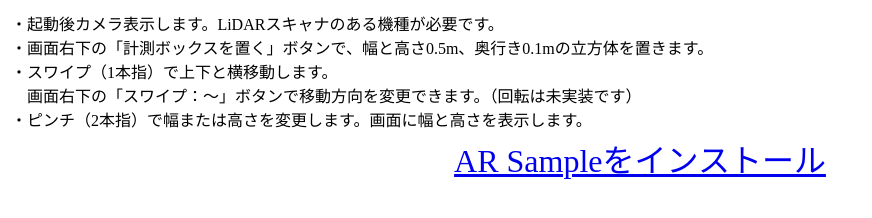
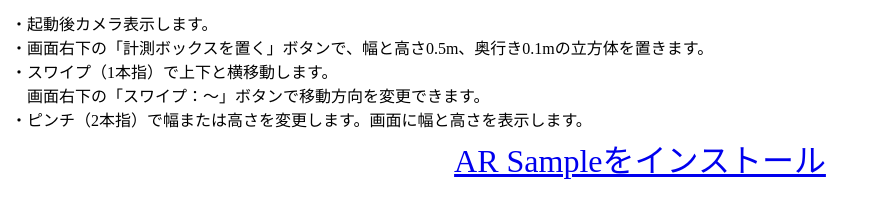
Before and after one commit to myamanaka-cq/myamanaka-cq.github.io, a plain HTML site: page arsample/index.html in a window 1280 px wide. Shown: the whole page, without its empty margins (0-872 px from the left). Drawn offline with Linux system fonts and the light colour scheme.

Commit message:
AR Sample

```diff
--- a/arsample/index.html
+++ b/arsample/index.html
@@ -8,10 +8,10 @@
 <table width="100%" border="0">
 
 <tr><td>
-・起動後カメラ表示します。LiDARスキャナのある機種が必要です。<br>
+・起動後カメラ表示します。<br>
 ・画面右下の「計測ボックスを置く」ボタンで、幅と高さ0.5m、奥行き0.1mの立方体を置きます。<br>
 ・スワイプ（1本指）で上下と横移動します。<br>
-　画面右下の「スワイプ：〜」ボタンで移動方向を変更できます。（回転は未実装です）<br>
+　画面右下の「スワイプ：〜」ボタンで移動方向を変更できます。<br>
 ・ピンチ（2本指）で幅または高さを変更します。画面に幅と高さを表示します。<br>
 </td></tr>
 
```
Also changed, not shown: 1 other file.
